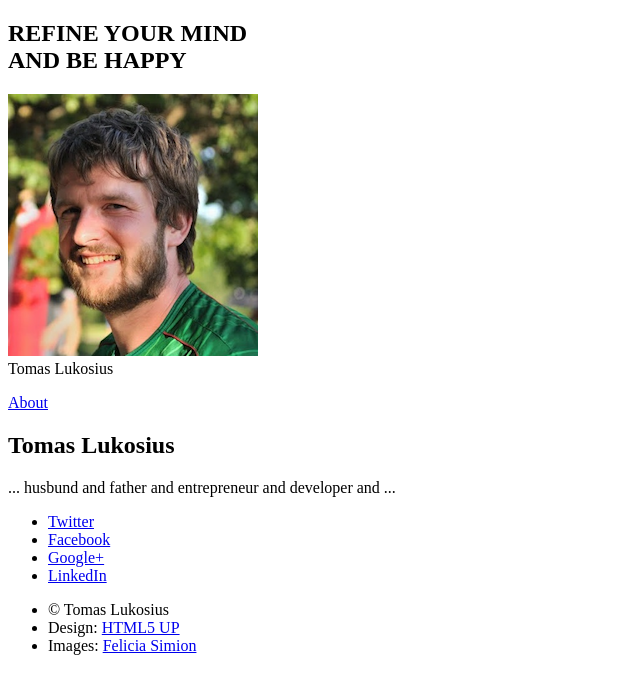
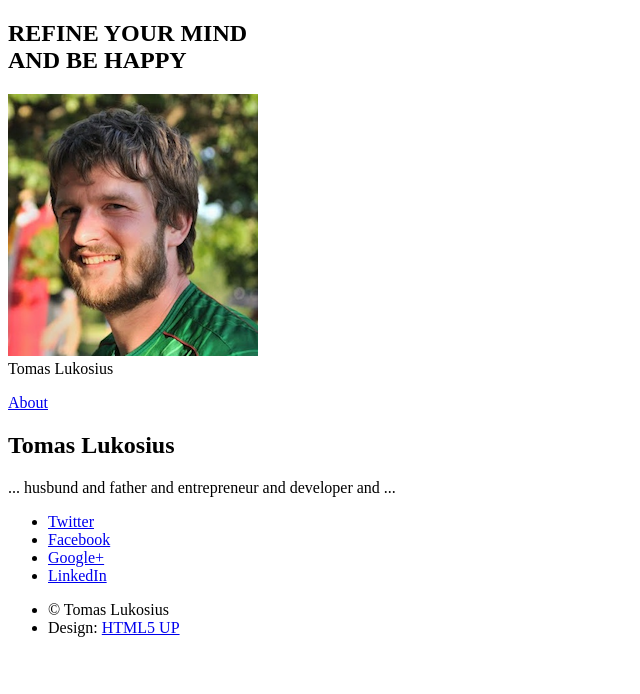
Before and after one commit to lutomas/lutomas.github.io, a plain HTML site: page index.html in a window 1280 px wide. Shown: the whole page, without its empty margins (0-640 px from the left). Drawn offline with Linux system fonts and the light colour scheme; a script that the page names is missing.

Commit message:
Remove unused attribution.

```diff
--- a/index.html
+++ b/index.html
@@ -79,9 +79,6 @@ Free for personal and commercial use under the CCA 3.0 license (html5up.net/lice
 					<li>
 						Design: <a href="http://html5up.net/">HTML5 UP</a>
 					</li>
-					<li>
-						Images: <a href="http://ineedchemicalx.deviantart.com">Felicia Simion</a>
-					</li>
 				</ul>
 			</div>
 		</section>
```
